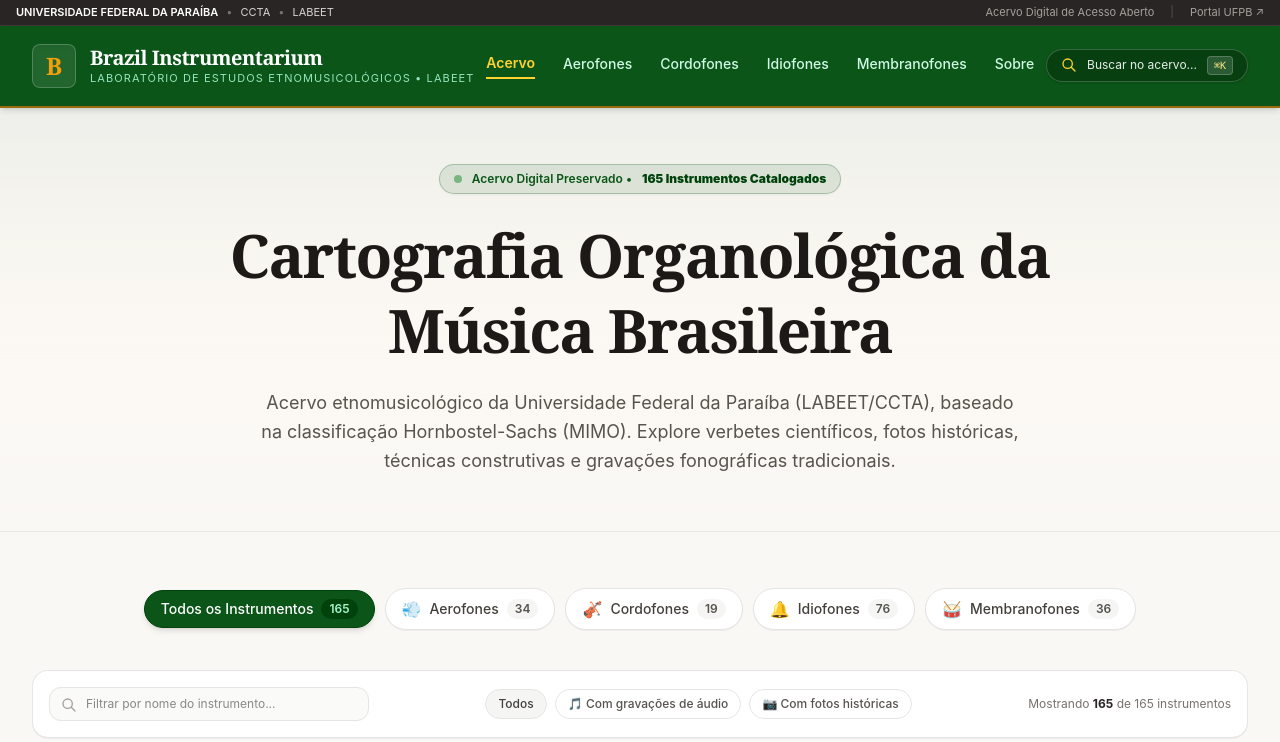
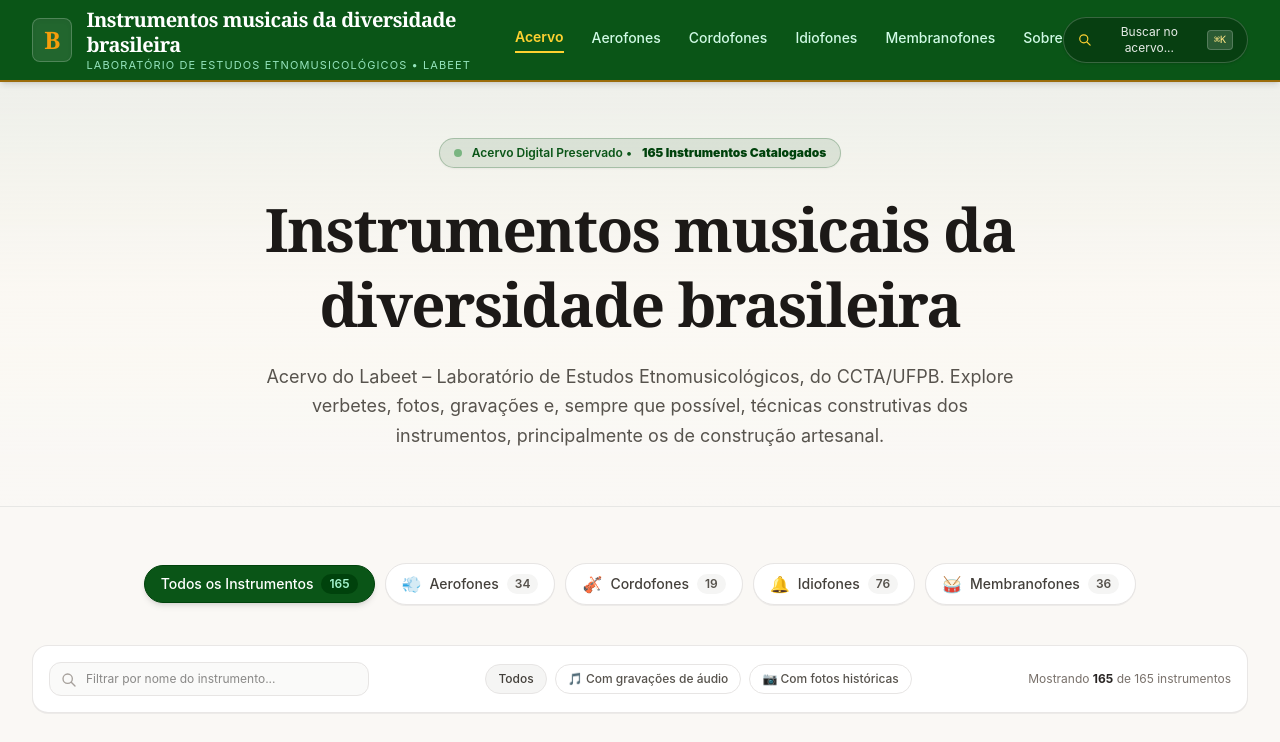
Before and after one commit to brazinst/brazinst.github.io, an Astro site in the folder web/: page / in a window 1280 px wide. Shown: the top 742 px of the page. Built offline with nearby package versions, Linux system fonts and the light colour scheme; Astro itself is replaced by a stand-in of ours.

Commit message:
feat(branding): update site title to 'Instrumentos musicais da diversidade brasileira' and refine description
- Update project title across Header, Hero, Layout, Footer and Metadata
- Update hero description to reflect LABEET/CCTA/UFPB focus on verbetes, fotos, gravações and craft techniques
- Remove top government/institutional black bar from BaseLayout

```diff
--- a/web/src/components/Footer.astro
+++ b/web/src/components/Footer.astro
@@ -5,9 +5,9 @@
   <div class="max-w-7xl mx-auto px-4 sm:px-6 lg:px-8">
     <div class="grid grid-cols-1 md:grid-cols-3 gap-10">
       <div>
-        <h3 class="font-serif font-bold text-xl text-[#F59E0B] mb-3">Brazil Instrumentarium (Brazinst)</h3>
+        <h3 class="font-serif font-bold text-xl text-[#F59E0B] mb-3">Instrumentos musicais da diversidade brasileira</h3>
         <p class="text-sm text-emerald-100/80 leading-relaxed mb-4">
-          Primeiro acervo digital dedicado exclusivamente aos instrumentos musicais brasileiros, com foco em timbres, contextos socioculturais, organologia Hornbostel-Sachs (MIMO) e paisagens sonoras tradicionais.
+          Acervo digital dedicado aos instrumentos musicais brasileiros, com foco em timbres, contextos socioculturais, organologia Hornbostel-Sachs (MIMO) e paisagens sonoras tradicionais.
         </p>
         <span class="inline-block text-xs font-semibold px-3 py-1 rounded bg-black/20 text-emerald-200 border border-white/10">
           Iniciativa de Preservação Perpétua e Acesso Aberto
@@ -38,7 +38,7 @@
     </div>
     <div class="border-t border-emerald-900/60 mt-10 pt-8 flex flex-col sm:flex-row items-center justify-between text-xs text-emerald-200/60 gap-4">
       <div>
-        &copy; {new Date().getFullYear()} LABEET / UFPB &bull; Brazil Instrumentarium &bull; Classificação Organológica Hornbostel-Sachs (MIMO).
+        &copy; {new Date().getFullYear()} LABEET / UFPB &bull; Instrumentos musicais da diversidade brasileira &bull; Classificação Organológica Hornbostel-Sachs (MIMO).
       </div>
       <div class="flex items-center gap-4">
         <a href="/" class="hover:text-amber-300 transition-colors">Início</a>
--- a/web/src/components/Header.astro
+++ b/web/src/components/Header.astro
@@ -12,8 +12,8 @@ const { activeTab = "" } = Astro.props;
         B
       </div>
       <div>
-        <span class="block font-serif font-bold text-white text-xl leading-tight tracking-tight group-hover:text-amber-200 transition-colors">
-          Brazil Instrumentarium
+        <span class="block font-serif font-bold text-white text-lg sm:text-xl leading-tight tracking-tight group-hover:text-amber-200 transition-colors">
+          Instrumentos musicais da diversidade brasileira
         </span>
         <span class="block text-[11px] font-sans text-emerald-200/90 uppercase tracking-widest">
           Laboratório de Estudos Etnomusicológicos &bull; LABEET
--- a/web/src/components/Hero.astro
+++ b/web/src/components/Hero.astro
@@ -9,11 +9,11 @@
     </div>
 
     <h1 class="font-serif text-3xl sm:text-5xl lg:text-6xl font-bold text-stone-900 tracking-tight max-w-4xl mx-auto leading-tight">
-      Cartografia Organológica da Música Brasileira
+      Instrumentos musicais da diversidade brasileira
     </h1>
 
     <p class="mt-5 text-base sm:text-lg text-stone-600 max-w-3xl mx-auto leading-relaxed font-sans">
-      Acervo etnomusicológico da Universidade Federal da Paraíba (LABEET/CCTA), baseado na classificação Hornbostel-Sachs (MIMO). Explore verbetes científicos, fotos históricas, técnicas construtivas e gravações fonográficas tradicionais.
+      Acervo do Labeet – Laboratório de Estudos Etnomusicológicos, do CCTA/UFPB. Explore verbetes, fotos, gravações e, sempre que possível, técnicas construtivas dos instrumentos, principalmente os de construção artesanal.
     </p>
   </div>
 </section>
--- a/web/src/layouts/BaseLayout.astro
+++ b/web/src/layouts/BaseLayout.astro
@@ -12,7 +12,7 @@ interface Props {
 
 const {
   title,
-  description = "Brazil Instrumentarium: acervo digital dedicado aos instrumentos musicais brasileiros. LABEET / UFPB.",
+  description = "Instrumentos musicais da diversidade brasileira: acervo digital dedicado aos instrumentos musicais brasileiros. LABEET / UFPB.",
   activeTab = ""
 } = Astro.props;
 ---
@@ -22,7 +22,7 @@ const {
   <head>
     <meta charset="UTF-8" />
     <meta name="viewport" content="width=device-width, initial-scale=1.0" />
-    <title>{title} — Brazil Instrumentarium</title>
+    <title>{title === "Instrumentos musicais da diversidade brasileira" ? title : `${title} — Instrumentos musicais da diversidade brasileira`}</title>
     <meta name="description" content={description} />
     <meta http-equiv="Content-Security-Policy" content="default-src 'self'; script-src 'self' 'unsafe-inline' 'wasm-unsafe-eval'; worker-src 'self' blob:; child-src 'self' blob:; style-src 'self' 'unsafe-inline' https://fonts.googleapis.com; font-src 'self' https://fonts.gstatic.com data:; img-src 'self' data: https:; frame-src https://www.youtube-nocookie.com; connect-src 'self'; base-uri 'self'; form-action 'self';" />
     <meta http-equiv="X-Content-Type-Options" content="nosniff" />
@@ -33,24 +33,6 @@ const {
     <link href="https://fonts.googleapis.com/css2?family=Inter:wght@300;400;500;600;700&family=Merriweather:ital,wght@0,300;0,400;0,700;1,300;1,400&display=swap" rel="stylesheet">
   </head>
   <body class="min-h-screen flex flex-col font-sans bg-[#FAF8F5]">
-    <!-- Barra Governamental / Institucional UFPB -->
-    <div class="bg-stone-800 text-stone-300 text-[11px] font-sans py-1 px-4 border-b border-stone-700/80">
-      <div class="max-w-7xl mx-auto flex items-center justify-between">
-        <div class="flex items-center gap-2">
-          <span class="font-semibold text-white">UNIVERSIDADE FEDERAL DA PARAÍBA</span>
-          <span class="text-stone-500">&bull;</span>
-          <span>CCTA</span>
-          <span class="text-stone-500">&bull;</span>
-          <span>LABEET</span>
-        </div>
-        <div class="hidden sm:flex items-center gap-4 text-stone-400">
-          <span>Acervo Digital de Acesso Aberto</span>
-          <span class="text-stone-600">|</span>
-          <a href="https://www.ufpb.br" target="_blank" rel="noopener noreferrer" class="hover:text-white transition-colors">Portal UFPB &nearr;</a>
-        </div>
-      </div>
-    </div>
-
     <Header activeTab={activeTab} />
     <main class="flex-grow">
       <slot />
--- a/web/src/pages/index.astro
+++ b/web/src/pages/index.astro
@@ -17,7 +17,11 @@ const counts = {
 };
 ---
 
-<BaseLayout title="Acervo Digital de Instrumentos Musicais Brasileiros" activeTab="inicio">
+<BaseLayout
+  title="Instrumentos musicais da diversidade brasileira"
+  description="Acervo do Labeet – Laboratório de Estudos Etnomusicológicos, do CCTA/UFPB. Explore verbetes, fotos, gravações e, sempre que possível, técnicas construtivas dos instrumentos, principalmente os de construção artesanal."
+  activeTab="inicio"
+>
   <Hero />
 
   <section class="max-w-7xl mx-auto px-4 sm:px-6 lg:px-8 py-8" data-pagefind-ignore>
--- a/web/src/pages/instrumentos/[slug].astro
+++ b/web/src/pages/instrumentos/[slug].astro
@@ -55,7 +55,7 @@ const jsonLd = {
 };
 ---
 
-<BaseLayout title={data.title} description={`Verbete sobre ${data.title}, instrumento da família dos ${data.family} no acervo Brazil Instrumentarium (LABEET/UFPB).`}>
+<BaseLayout title={data.title} description={`Verbete sobre ${data.title}, instrumento da família dos ${data.family} no acervo Instrumentos musicais da diversidade brasileira (LABEET/UFPB).`}>
   <script type="application/ld+json" set:html={JSON.stringify(jsonLd)} />
   <article class="max-w-4xl mx-auto px-4 sm:px-6 lg:px-8 py-12" data-pagefind-body>
     <!-- Breadcrumbs -->
```
